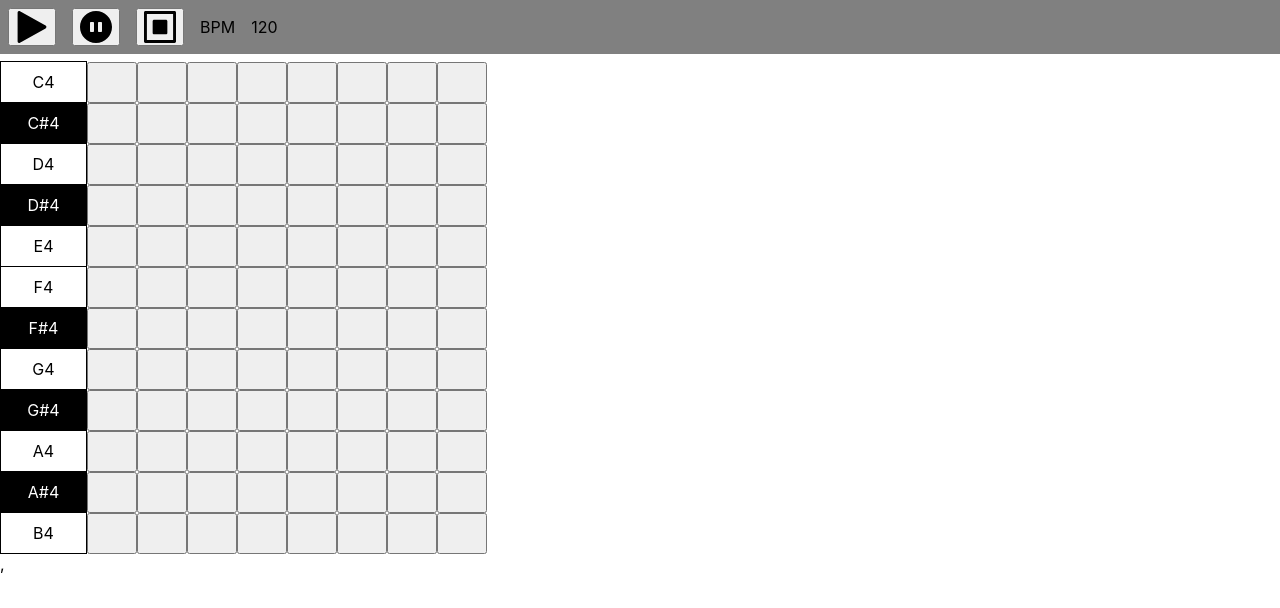
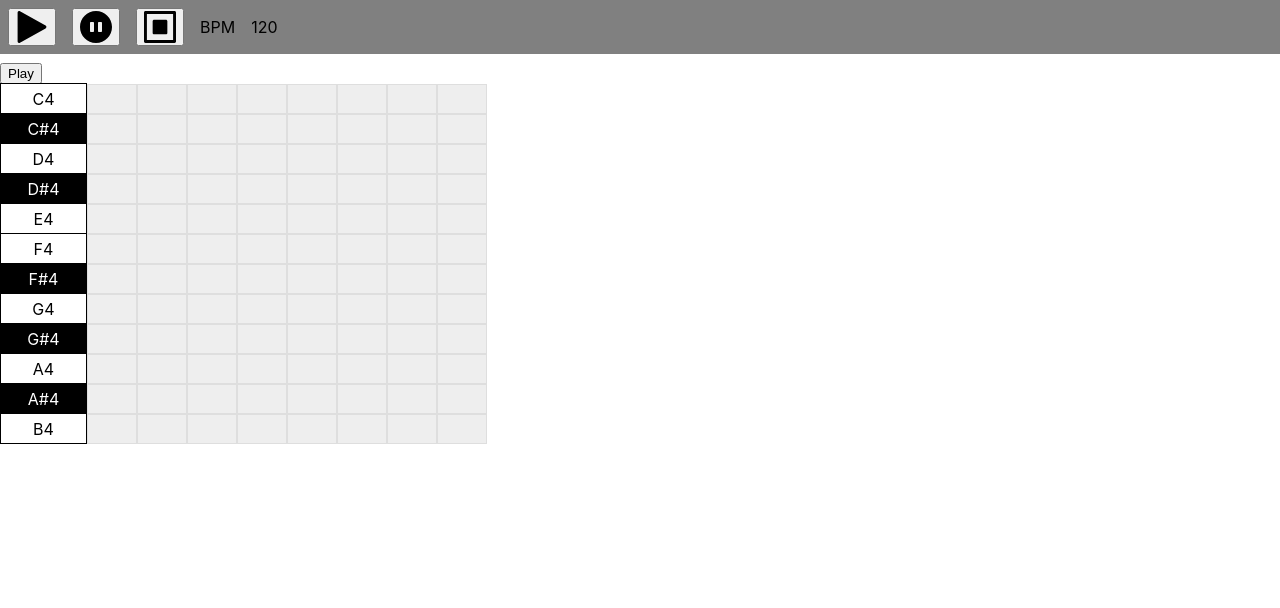
Before and after one commit to brewsterbhg/hackathon-daw, a React (Create React App) app: page / in a window 1280 px wide. Shown: the top 608 px of the page. Built offline with nearby package versions, Linux system fonts and the light colour scheme.

Commit message:
Update PianoRoll to sequence that can be played back

```diff
--- a/src/App.js
+++ b/src/App.js
@@ -10,20 +10,11 @@ import React from "react";
 function App() {
   const stateObject = useSelector(state => state)
   console.log("test root state Object", stateObject)
-  async function startPlay() {
-    await Tone.start();
-    await Tone.Transport.start();
-
-    if (Tone.context.state !== 'running') {
-      Tone.context.resume();
-    }
-  }
 
   return (
     <div className="App">
       <header className="App-header">
-        {/*<button onClick={startPlay}>Start</button>*/}
-        <Transport onPlay={startPlay} />
+        <Transport onPlay={() => {}} />
         <PianoRoll />
       </header>
     </div>
--- a/src/components/PianoRoll/Key.tsx
+++ b/src/components/PianoRoll/Key.tsx
@@ -1,22 +1,11 @@
-const emptyArray = [...new Array(8)];
-
-const Key = ({ note, onClick }) => {
-  const halfStep = note.includes("#");
-
+const Key = ({ note, onClick, isActive, key }) => {
   return (
     <div key={note} className="row">
-      <div className={["note", halfStep ? "half-step" : ""].join(" ")}>
-        {note}
-      </div>
-      {emptyArray.map((_, i) => {
-        return (
-          <button
-            className={["step"].join(" ")}
-            onClick={() => onClick(note)}
-            key={i}
-          />
-        );
-      })}
+      <button
+        className={["step", isActive ? "active" : ""].join(" ")}
+        onClick={() => onClick(note)}
+        key={key}
+      />
     </div>
   );
 };
--- a/src/components/PianoRoll/PianoRoll.tsx
+++ b/src/components/PianoRoll/PianoRoll.tsx
@@ -2,25 +2,127 @@ import { useState, useEffect } from "react";
 import * as Tone from "tone";
 import Key from "./Key";
 
+import { notes } from "../../data/notes";
+
 import "./piano-roll.css";
 
-import { notes } from "../../data/notes";
+const SEQUENCE_LENGTH = 9;
+
+function generateBlankSequence() {
+  const grid = [];
+
+  for (let i = 0; i < SEQUENCE_LENGTH; i++) {
+    let column = notes.map((note) => ({ note, isActive: false }));
+    grid.push(column);
+  }
+
+  return grid;
+}
+
+type Column = {
+  note: string;
+  isActive: boolean;
+};
 
 const PianoRoll = () => {
+  const [sequence, setSequence] = useState(generateBlankSequence());
+  const [isPlaying, setIsPlaying] = useState(false);
+  const [currentColumn, setCurrentColumn] = useState(null);
+
   const synth = new Tone.PolySynth().toDestination();
 
-  function playNote(note) {
-    console.log(note);
-    synth.triggerAttackRelease(note, "8n");
+  function handleNoteClicked(clickedColumn: number, clickedNote: number) {
+    let updatedSequence = sequence.map(
+      (columns: Column[], sequenceIndex: number) =>
+        columns.map((col, colIndex) => {
+          let colCopy = Object.assign({}, col);
+
+          if (sequenceIndex === clickedColumn && colIndex === clickedNote) {
+            colCopy.isActive = !col.isActive;
+          }
+
+          return colCopy;
+        })
+    );
+
+    setSequence([...updatedSequence]);
   }
 
-  return notes.map((note, i) => {
-    return (
-      <span key={note} className="row">
-        <Key note={note} onClick={playNote} />
-      </span>
+  const playClicked = async () => {
+    let music: string[][] = [];
+
+    sequence.forEach((column) => {
+      let columnNotes: string[] = [];
+      column.map(
+        (shouldPlay) => shouldPlay.isActive && columnNotes.push(shouldPlay.note)
+      );
+      music.push(columnNotes);
+    });
+
+    await Tone.start();
+
+    const Sequencer = new Tone.Sequence(
+      (time, column) => {
+        setCurrentColumn(column);
+
+        synth.triggerAttackRelease(music[column], "8n", time);
+      },
+      [0, 1, 2, 3, 4, 5, 6, 7],
+      "8n"
     );
-  });
+
+    if (isPlaying) {
+      setIsPlaying(false);
+      setCurrentColumn(null);
+
+      await Tone.Transport.stop();
+      await Sequencer.stop();
+      await Sequencer.clear();
+      await Sequencer.dispose();
+
+      return;
+    }
+    setIsPlaying(true);
+
+    await Sequencer.start();
+    await Tone.Transport.start();
+  };
+
+  return (
+    <>
+      <button onClick={playClicked}>{!isPlaying ? "Play" : "Stop"}</button>
+      <div className="row">
+        {sequence.map((column, columnIndex) => {
+          return (
+            <div key={columnIndex + "-column"}>
+              {column.map(({ note, isActive }, noteIndex) => {
+                if (columnIndex === 0) {
+                  return (
+                    <div
+                      className={[
+                        "note",
+                        note.includes("#") ? "half-step" : "",
+                      ].join(" ")}
+                    >
+                      {note}
+                    </div>
+                  );
+                }
+                return (
+                  <Key
+                    note={note}
+                    isActive={isActive}
+                    onClick={() => handleNoteClicked(columnIndex, noteIndex)}
+                    key={note + columnIndex}
+                  />
+                );
+              })}
+            </div>
+          );
+        })}
+      </div>
+    </>
+  );
 };
 
 export default PianoRoll;
--- a/src/components/PianoRoll/piano-roll.css
+++ b/src/components/PianoRoll/piano-roll.css
@@ -2,9 +2,18 @@
   display: flex;
 }
 
+.col {
+  display: flex;
+  flex-direction: column;
+}
+
+.col-active {
+  background-color: #333;
+}
+
 .note {
   width: 75px;
-  height: 30px;
+  height: 19px;
   padding: 5px;
   border: 1px solid black;
   margin-top: -1px;
@@ -20,4 +29,12 @@
 
 .step {
   width: 50px;
+  height: 30px;
+  border: 1px solid #dedede;
+  background-color: #eeeeee;
 }
+
+.active {
+  background-color: #ee9c8a;
+  border: 1px solid #dedede;
+}
--- a/src/index.js
+++ b/src/index.js
@@ -13,7 +13,7 @@ ReactDOM.render(
     <React.StrictMode>
         <Provider store={store}>
             <App/>
-        </Provider>,
+        </Provider>
     </React.StrictMode>,
     document.getElementById('root')
 );
--- a/tsconfig.json
+++ b/tsconfig.json
@@ -18,7 +18,7 @@
     "resolveJsonModule": true,
     "isolatedModules": true,
     "noEmit": true,
-      "jsx": "react"
+    "jsx": "react-jsx"
   },
   "include": [
     "src"
```
Also changed, not shown: 1 other file (tests, documents, lock files or other folders). Lines whose indentation alone changed are shown as unchanged.
